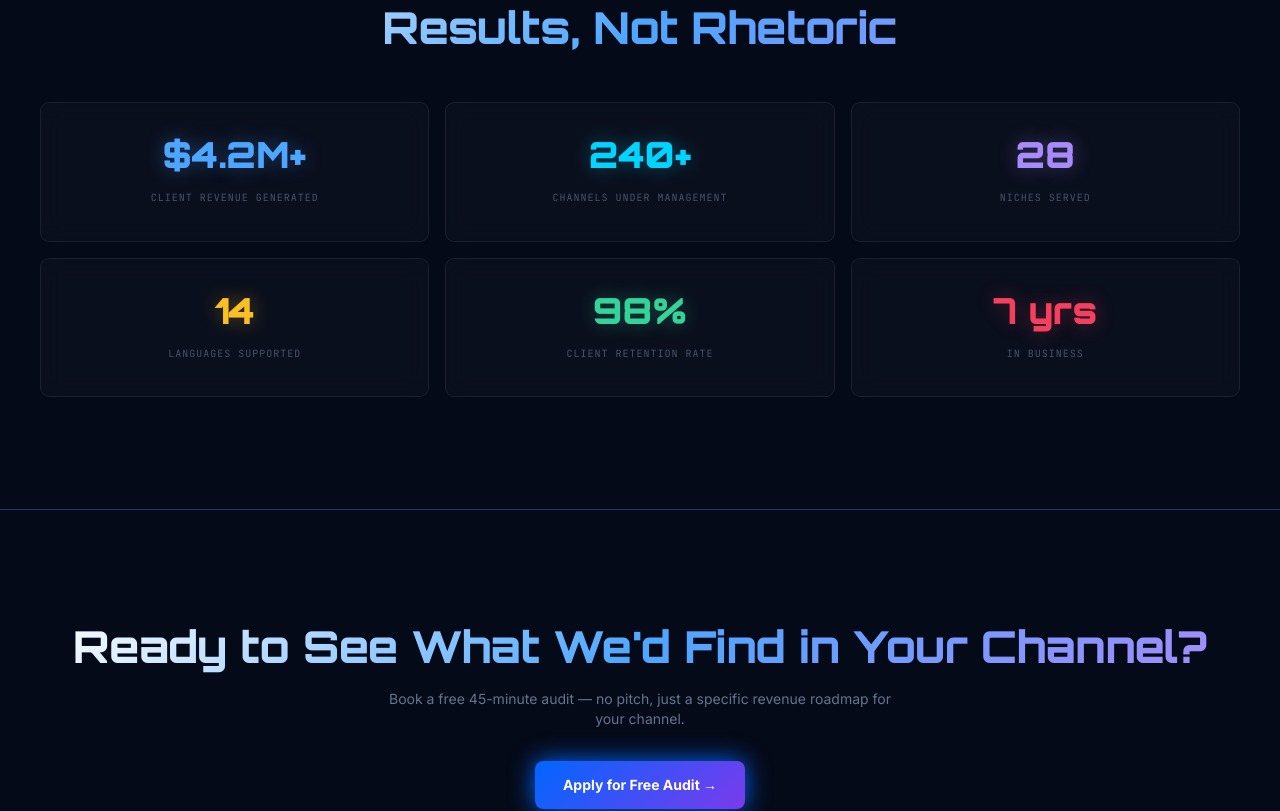
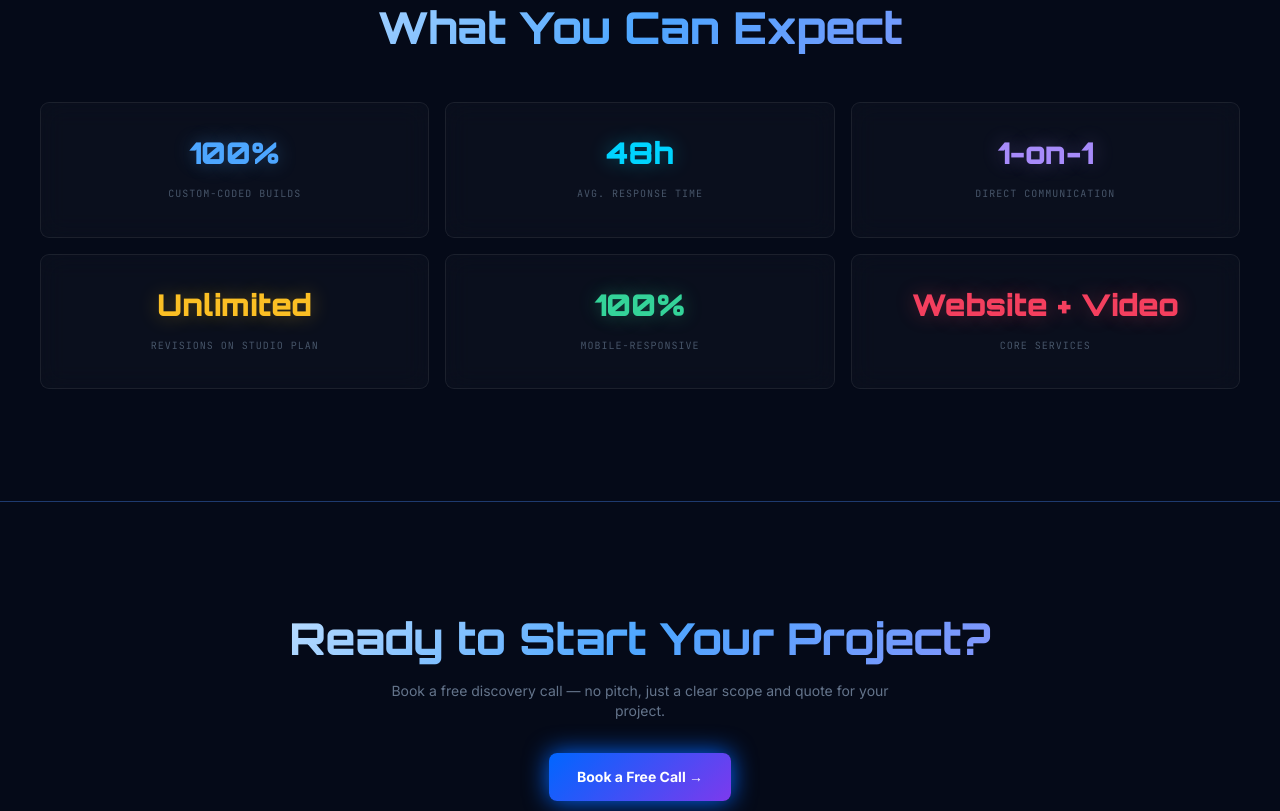
Before and after one commit to mkhamimhasan/youtube-monetization-academy, a React (Vite) app: page /about in a window 1280 px wide. Shown: the part 2620-3431 px from the top of the page. Built offline with nearby package versions, Linux system fonts and the light colour scheme.

Commit message:
Remove fake stats and YouTube-audit language from About page

```diff
--- a/src/components/about/StatsSection.jsx
+++ b/src/components/about/StatsSection.jsx
@@ -1,25 +1,20 @@
-import useCounter from '@/hooks/useCounter';
-
 const STATS = [
-  { value: 4.2, prefix: '$', suffix: 'M+', decimals: 1, label: 'Client Revenue Generated', color: '#4da6ff' },
-  { value: 240, suffix: '+', label: 'Channels Under Management', color: '#00d4ff' },
-  { value: 28, suffix: '', label: 'Niches Served', color: '#a78bfa' },
-  { value: 14, suffix: '', label: 'Languages Supported', color: '#fbbf24' },
-  { value: 98, suffix: '%', label: 'Client Retention Rate', color: '#34d399' },
-  { value: 7, suffix: ' yrs', label: 'In Business', color: '#f43f5e' },
+  { value: '100%', label: 'Custom-Coded Builds', color: '#4da6ff' },
+  { value: '48h', label: 'Avg. Response Time', color: '#00d4ff' },
+  { value: '1-on-1', label: 'Direct Communication', color: '#a78bfa' },
+  { value: 'Unlimited', label: 'Revisions on Studio Plan', color: '#fbbf24' },
+  { value: '100%', label: 'Mobile-Responsive', color: '#34d399' },
+  { value: 'Website + Video', label: 'Core Services', color: '#f43f5e' },
 ];
 
 function StatBlock({ stat }) {
-  const isDecimal = stat.decimals > 0;
-  const { count, ref } = useCounter(stat.value, isDecimal ? stat.decimals : 0);
-
   return (
-    <div ref={ref} className="glass-panel px-5 py-8 text-center">
+    <div className="glass-panel px-5 py-8 text-center">
       <span
-        className="font-display text-3xl md:text-4xl font-black block mb-2"
+        className="font-display text-2xl md:text-3xl font-black block mb-2"
         style={{ color: stat.color, textShadow: `0 0 20px ${stat.color}55` }}
       >
-        {stat.prefix || ''}{count}{stat.suffix}
+        {stat.value}
       </span>
       <span className="font-mono text-[10px] uppercase tracking-widest text-ink-muted">
         {stat.label}
@@ -33,8 +28,8 @@ export default function StatsSection() {
     <section className="section-padding border-t border-line">
       <div className="container-shell">
         <div className="text-center mb-12">
-          <p className="kicker justify-center inline-flex mb-2">📈 By the Numbers</p>
-          <h2 className="text-gradient-hero mb-4">Results, Not Rhetoric</h2>
+          <p className="kicker justify-center inline-flex mb-2">📈 What You Get</p>
+          <h2 className="text-gradient-hero mb-4">What You Can Expect</h2>
         </div>
         <div className="grid grid-cols-2 md:grid-cols-3 gap-4">
           {STATS.map((s) => (
--- a/src/pages/AboutPage.jsx
+++ b/src/pages/AboutPage.jsx
@@ -11,7 +11,7 @@ export default function AboutPage() {
     <>
       <SEO
         title="About Us"
-        description="Meet YTA.Agency — the YouTube monetization team behind 240+ channels and $4.2M+ in generated client revenue. Our story, mission, and values."
+        description="Meet MK Towfiq — a small studio building websites, editing video, and crafting brand identities. Our story, mission, and values."
         path="/about"
       />
       <AboutHero />
@@ -23,12 +23,12 @@ export default function AboutPage() {
       {/* Closing CTA */}
       <section className="section-padding border-t border-line text-center">
         <div className="container-shell">
-          <h2 className="text-gradient-hero mb-4">Ready to See What We'd Find in Your Channel?</h2>
+          <h2 className="text-gradient-hero mb-4">Ready to Start Your Project?</h2>
           <p className="text-ink-secondary text-sm max-w-lg mx-auto mb-8">
-            Book a free 45-minute audit — no pitch, just a specific revenue roadmap for your channel.
+            Book a free discovery call — no pitch, just a clear scope and quote for your project.
           </p>
           <a href={ANCHORS.APPLY} className="btn-primary text-sm px-8 py-3.5">
-            Apply for Free Audit →
+            Book a Free Call →
           </a>
         </div>
       </section>
```
